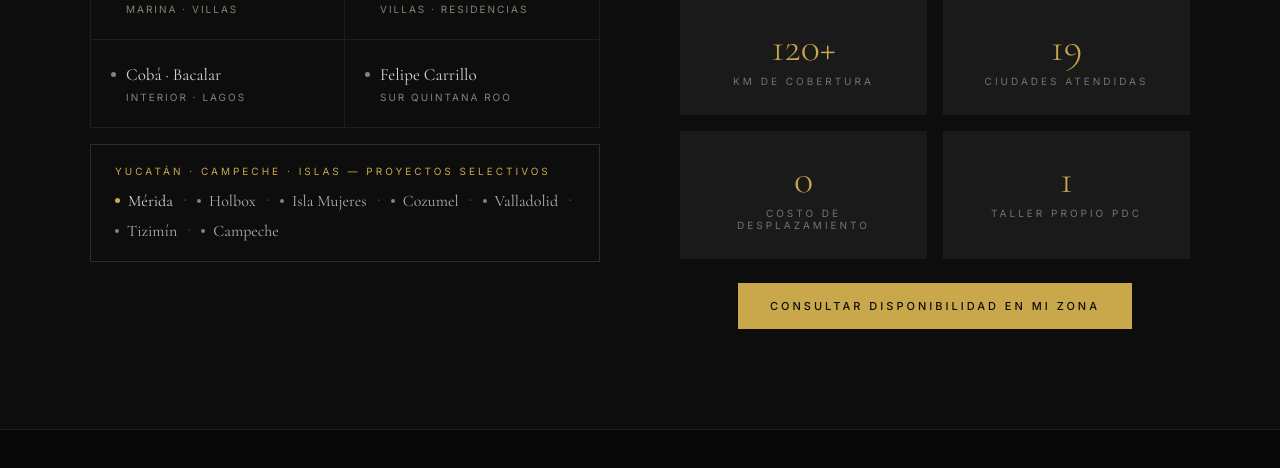
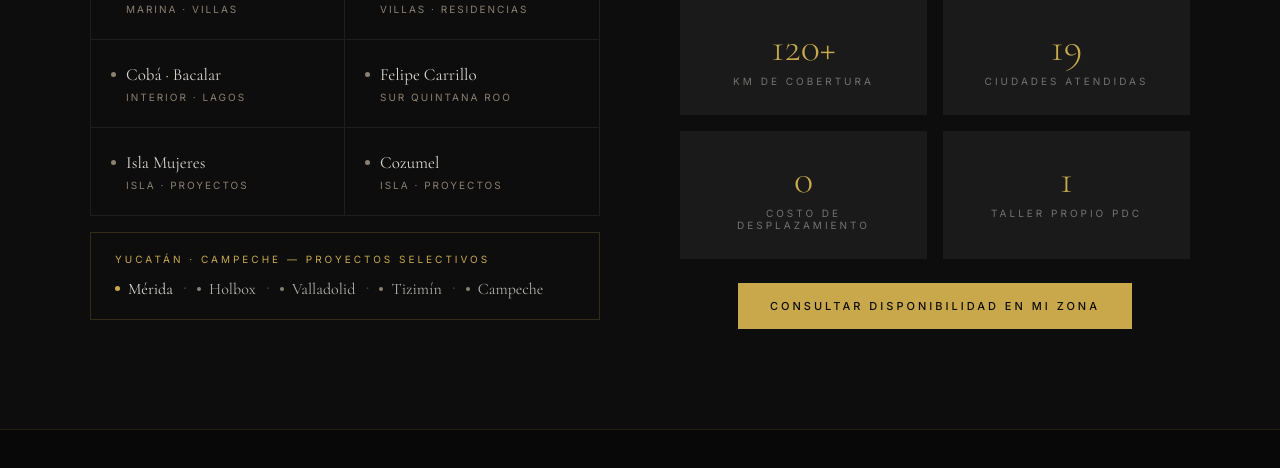
Before and after one commit to kaaxcrecion-arch/kaax-creation, a plain HTML site: page index.html in a window 1280 px wide. Shown: the part 8718-9186 px from the top of the page. Drawn offline with nearby package versions, Linux system fonts and the light colour scheme.

Commit message:
fix: Isla Mujeres + Cozumel dans grille Riviera Maya
- Isla Mujeres et Cozumel ajoutés à la grille visuelle Riviera Maya
- Retirés du bloc Yucatán (correction de placement géographique)
- Label section: "Yucatán · Campeche — Proyectos selectivos" (sans · Islas)
- FAQ mise à jour: îles groupées avec Riviera Maya
- Yucatán: Mérida, Holbox, Valladolid, Tizimín, Campeche
- Compteur: 19 ciudades

Co-Authored-By: Claude Sonnet 4.6 <noreply@anthropic.com>
Claude-Session: https://claude.ai/code/session_01T3tpmcPCfLgf88tMVx6h35

```diff
--- a/index.html
+++ b/index.html
@@ -348,7 +348,7 @@
           "name": "¿Ka'ax Création trabaja en Cancún, Tulum y Mérida?",
           "acceptedAnswer": {
             "@type": "Answer",
-            "text": "Sí. Ka'ax Création tiene su taller en Playa del Carmen y cubre toda la Riviera Maya: Cancún, Tulum, Puerto Morelos, Puerto Aventuras y Playa del Carmen. También realiza proyectos selectivos en Mérida, Holbox, Isla Mujeres, Cozumel, Valladolid, Tizimín y Campeche. El desplazamiento y la instalación están incluidos en el presupuesto."
+            "text": "Sí. Ka'ax Création tiene su taller en Playa del Carmen y cubre toda la Riviera Maya: Cancún, Tulum, Puerto Morelos, Puerto Aventuras y Playa del Carmen. También realiza proyectos en Isla Mujeres y Cozumel. Y proyectos selectivos en Mérida, Holbox, Valladolid, Tizimín y Campeche. El desplazamiento y la instalación están incluidos en el presupuesto."
           }
         },
         {
@@ -696,7 +696,7 @@
           <span style="color:#c9a84c;font-size:24px;font-weight:300;margin-left:16px">+</span>
         </summary>
         <p style="color:rgba(245,240,235,0.65);line-height:1.8;font-size:15px;margin-top:16px;margin-bottom:0">
-          Sí. Nuestro taller está en Playa del Carmen y cubrimos toda la Riviera Maya: <strong style="color:#c9a84c">Cancún, Tulum, Puerto Morelos, Puerto Aventuras y Playa del Carmen</strong>. También realizamos proyectos selectivos en la Península de Yucatán y las islas: <strong style="color:#c9a84c">Mérida, Holbox, Isla Mujeres, Cozumel, Valladolid, Tizimín y Campeche</strong>. El desplazamiento y la instalación están incluidos en el presupuesto.
+          Sí. Nuestro taller está en Playa del Carmen y cubrimos toda la Riviera Maya e islas: <strong style="color:#c9a84c">Cancún, Tulum, Puerto Morelos, Puerto Aventuras, Playa del Carmen, Isla Mujeres y Cozumel</strong>. También realizamos proyectos selectivos en la Península de Yucatán: <strong style="color:#c9a84c">Mérida, Holbox, Valladolid, Tizimín y Campeche</strong>. El desplazamiento y la instalación están incluidos en el presupuesto.
         </p>
       </details>
 
@@ -820,11 +820,27 @@
             <div style="font-size:10px;letter-spacing:2px;text-transform:uppercase;color:#8C8070;padding-left:15px">Sur Quintana Roo</div>
           </div>
 
+          <div style="border:1px solid rgba(255,255,255,.07);border-top:none;padding:24px 20px">
+            <div style="display:flex;align-items:center;gap:10px;margin-bottom:6px">
+              <span style="width:5px;height:5px;border-radius:50%;background:#8C8070;flex-shrink:0"></span>
+              <span style="font-family:'Cormorant Garamond',serif;font-size:17px;color:rgba(250,247,240,.85)">Isla Mujeres</span>
+            </div>
+            <div style="font-size:10px;letter-spacing:2px;text-transform:uppercase;color:#8C8070;padding-left:15px">Isla · Proyectos</div>
+          </div>
+
+          <div style="border:1px solid rgba(255,255,255,.07);border-left:none;border-top:none;padding:24px 20px">
+            <div style="display:flex;align-items:center;gap:10px;margin-bottom:6px">
+              <span style="width:5px;height:5px;border-radius:50%;background:#8C8070;flex-shrink:0"></span>
+              <span style="font-family:'Cormorant Garamond',serif;font-size:17px;color:rgba(250,247,240,.85)">Cozumel</span>
+            </div>
+            <div style="font-size:10px;letter-spacing:2px;text-transform:uppercase;color:#8C8070;padding-left:15px">Isla · Proyectos</div>
+          </div>
+
         </div><!-- /grid ciudades -->
 
         <!-- Yucatán + Campeche -->
         <div style="margin-top:16px;border:1px solid rgba(201,168,76,.2);padding:20px 24px">
-          <div style="font-size:10px;letter-spacing:3px;text-transform:uppercase;color:#C9A84C;margin-bottom:14px">Yucatán · Campeche · Islas — Proyectos selectivos</div>
+          <div style="font-size:10px;letter-spacing:3px;text-transform:uppercase;color:#C9A84C;margin-bottom:14px">Yucatán · Campeche — Proyectos selectivos</div>
           <div style="display:flex;flex-wrap:wrap;gap:10px">
             <div style="display:flex;align-items:center;gap:8px">
               <span style="width:5px;height:5px;border-radius:50%;background:#C9A84C;flex-shrink:0"></span>
@@ -834,16 +850,6 @@
             <div style="display:flex;align-items:center;gap:8px">
               <span style="width:4px;height:4px;border-radius:50%;background:#8C8070;flex-shrink:0"></span>
               <span style="font-family:'Cormorant Garamond',serif;font-size:16px;color:rgba(250,247,240,.7)">Holbox</span>
-            </div>
-            <span style="color:rgba(201,168,76,.3);font-size:14px">·</span>
-            <div style="display:flex;align-items:center;gap:8px">
-              <span style="width:4px;height:4px;border-radius:50%;background:#8C8070;flex-shrink:0"></span>
-              <span style="font-family:'Cormorant Garamond',serif;font-size:16px;color:rgba(250,247,240,.7)">Isla Mujeres</span>
-            </div>
-            <span style="color:rgba(201,168,76,.3);font-size:14px">·</span>
-            <div style="display:flex;align-items:center;gap:8px">
-              <span style="width:4px;height:4px;border-radius:50%;background:#8C8070;flex-shrink:0"></span>
-              <span style="font-family:'Cormorant Garamond',serif;font-size:16px;color:rgba(250,247,240,.7)">Cozumel</span>
             </div>
             <span style="color:rgba(201,168,76,.3);font-size:14px">·</span>
             <div style="display:flex;align-items:center;gap:8px">
```
